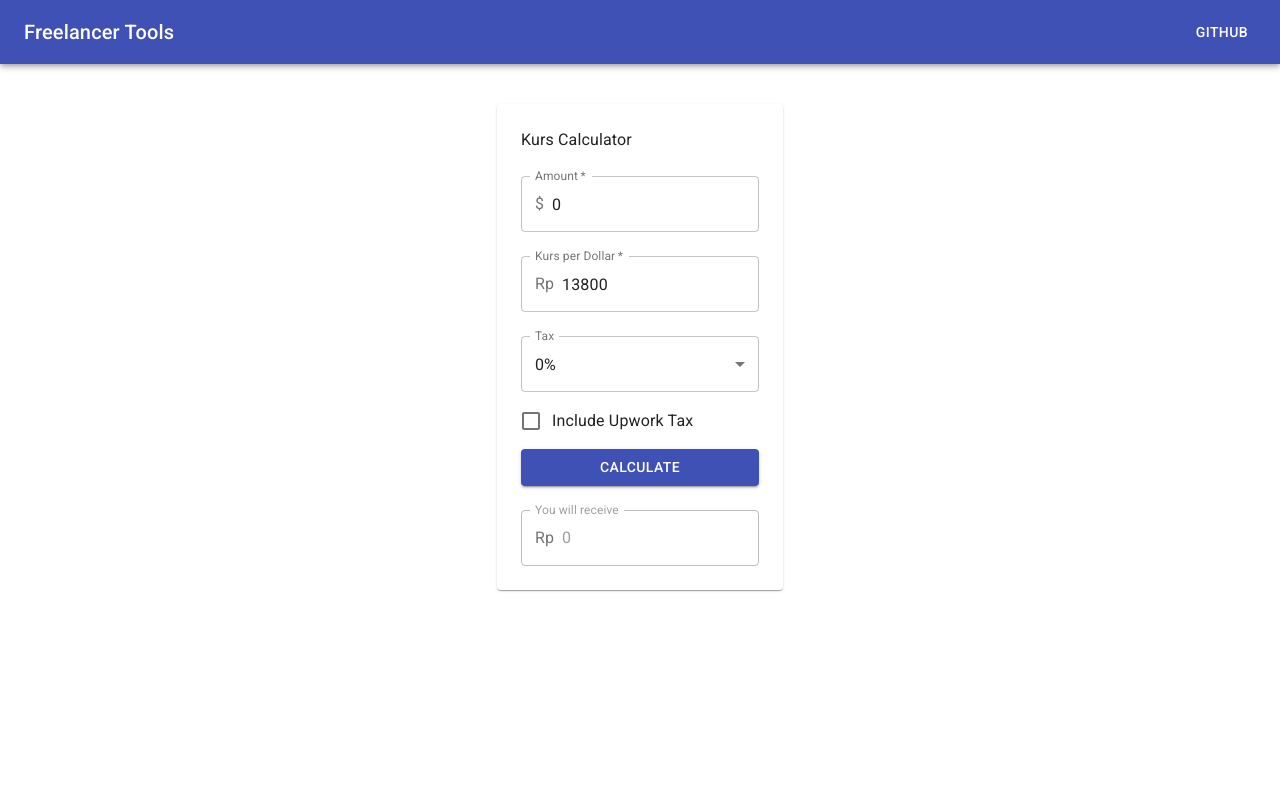
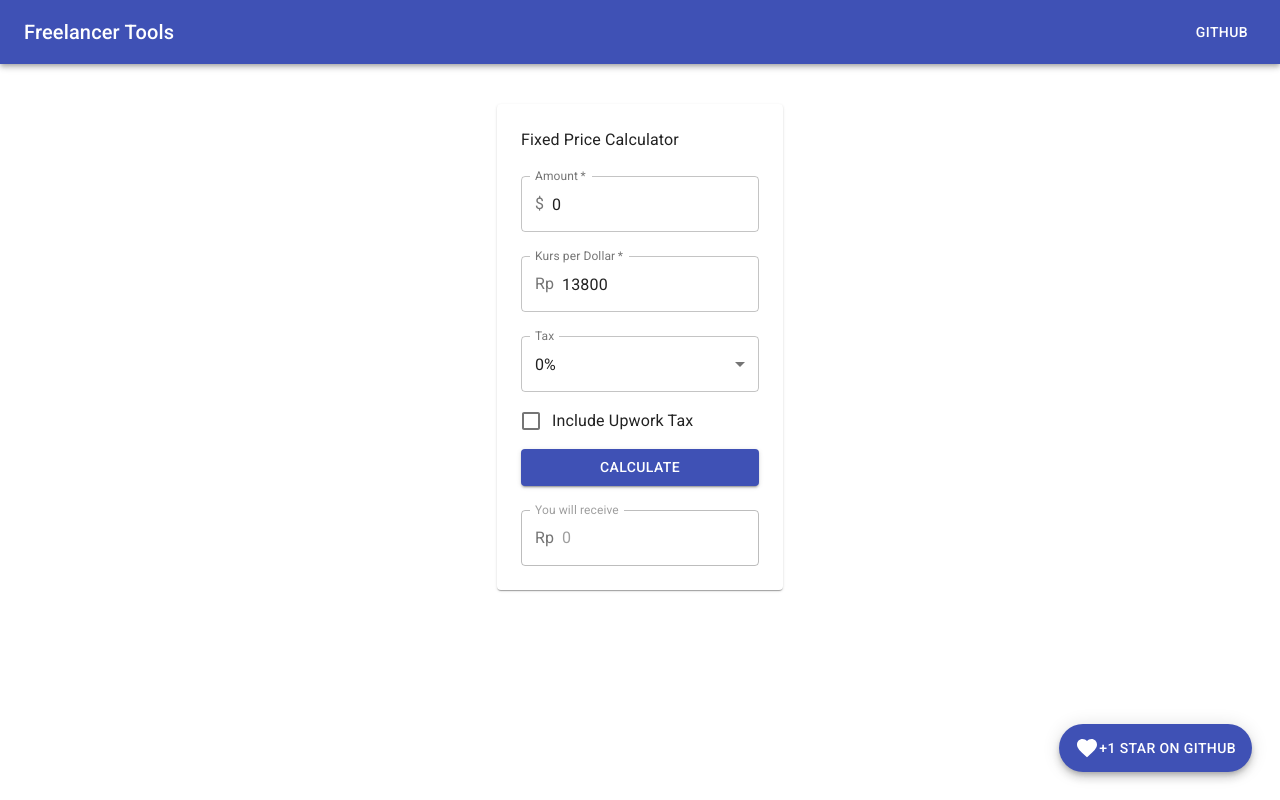
Before and after one commit to RaihanStark/freelancer_tools, a React (Create React App) app: page / in a window 1280 px wide. Built offline with nearby package versions, Linux system fonts and the light colour scheme.

Commit message:
add +1 github

```diff
--- a/src/containers/KursConverter/KursConverter.jsx
+++ b/src/containers/KursConverter/KursConverter.jsx
@@ -61,7 +61,7 @@ class KursConverter extends Component {
         >
           <Paper style={{ padding: "1.5em" }}>
             <Typography style={{ paddingBottom: "1.5em" }}>
-              Kurs Calculator
+              Fixed Price Calculator
             </Typography>
             <div>
               <TextField
--- a/src/layout/Layout.jsx
+++ b/src/layout/Layout.jsx
@@ -1,10 +1,23 @@
 import React from "react";
 import Header from "../UI/Header/Header";
+import Fab from "@material-ui/core/Fab";
+import FavoriteIcon from "@material-ui/icons/Favorite";
+
+import classes from "./Layout.module.css";
 const Layout = (props) => {
   return (
     <div>
       <Header></Header>
       {props.children}
+      <Fab
+        color="primary"
+        variant="extended"
+        aria-label="like"
+        className={classes.GithubStarButton}
+      >
+        <FavoriteIcon />
+        +1 Star on Github
+      </Fab>
     </div>
   );
 };
--- /dev/null
+++ b/src/layout/Layout.module.css
@@ -0,0 +1,5 @@
+.GithubStarButton {
+  position: fixed !important;
+  bottom: 2em;
+  right: 2em;
+}
```
